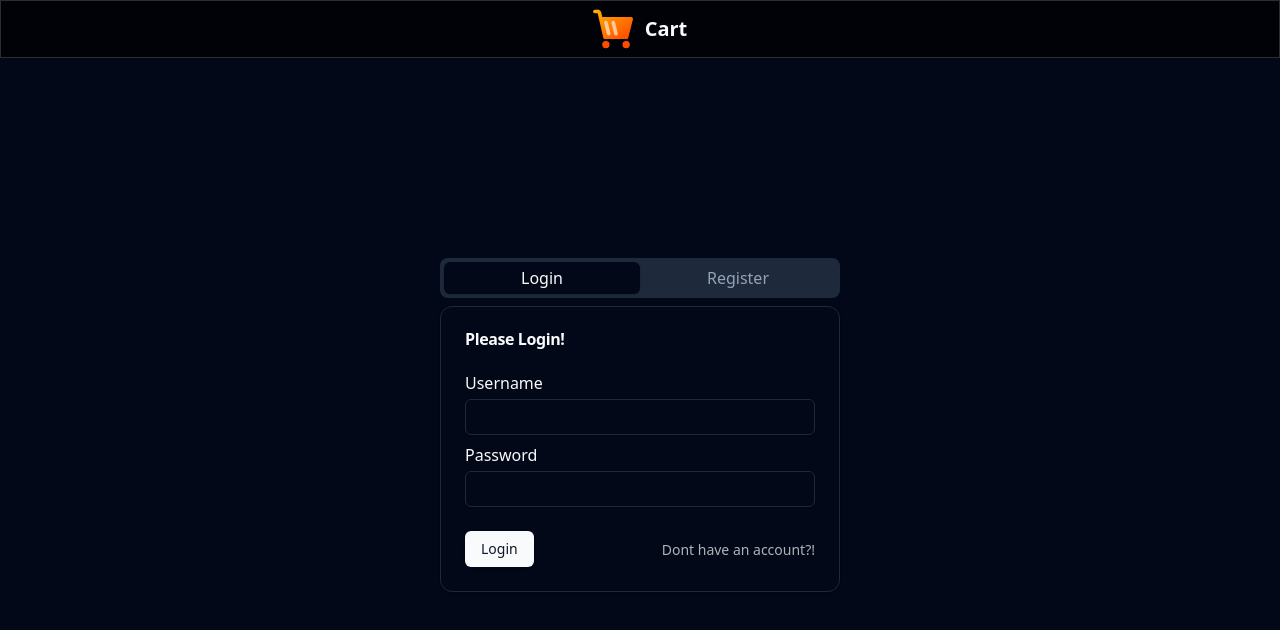
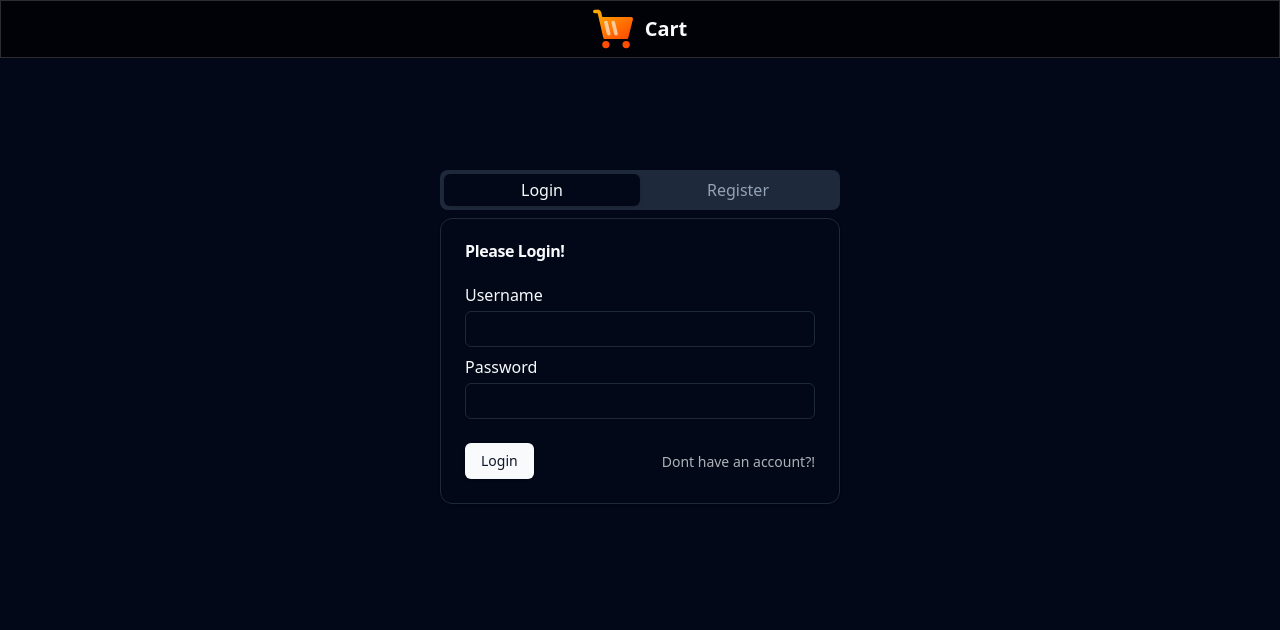
Before and after one commit to nithinK-142/mern-cart, a React (Vite) app in the folder client/: page /auth in a window 1280 px wide. Shown: the top 630 px of the page. Built offline with nearby package versions, Linux system fonts and the light colour scheme.

Commit message:
feat: updated route layout structure with outlet.

```diff
--- a/client/src/App.tsx
+++ /dev/null
@@ -1,32 +0,0 @@
-import { BrowserRouter as Router, Routes, Route } from "react-router-dom";
-import { Navbar } from "./components/Navbar";
-import { AuthPage } from "./pages/auth";
-import { ShopPage } from "./pages/shop";
-import { CheckoutPage } from "./pages/checkout";
-import { PurchasedItemsPage } from "./pages/purchased-items";
-import { ShopContextProvider } from "./context/shop-context";
-import { Toaster } from "react-hot-toast";
-import { ThemeProvider } from "@/context/theme-provider";
-
-function App() {
-  return (
-    <div className="App">
-      <Router>
-        <ShopContextProvider>
-          <ThemeProvider defaultTheme="dark" storageKey="vite-ui-theme">
-            <Navbar />
-            <Routes>
-              <Route path="/" element={<ShopPage />} />
-              <Route path="/auth" element={<AuthPage />} />
-              <Route path="/checkout" element={<CheckoutPage />} />
-              <Route path="/purchased-items" element={<PurchasedItemsPage />} />
-            </Routes>
-            <Toaster />
-          </ThemeProvider>
-        </ShopContextProvider>
-      </Router>
-    </div>
-  );
-}
-
-export default App;
--- a/client/src/components/Navbar.tsx
+++ b/client/src/components/Header.tsx
@@ -28,7 +28,7 @@ import {
 } from "./ui/dropdown-menu";
 import { ModeToggle } from "./mode-toggle";
 
-export const Navbar = () => {
+const Header = () => {
   const { availableMoney, isAuthenticated, logout } =
     useContext<IShopContext>(ShopContext);
   const user = sessionStorage.getItem("username");
@@ -126,3 +126,5 @@ export const Navbar = () => {
     </nav>
   );
 };
+
+export default Header;
--- /dev/null
+++ b/client/src/layout.tsx
@@ -0,0 +1,22 @@
+import { Outlet } from "react-router-dom";
+import Header from "./components/Header";
+import { ShopContextProvider } from "./context/shop-context";
+import { Toaster } from "react-hot-toast";
+import { ThemeProvider } from "@/context/theme-provider";
+
+function App() {
+  return (
+    <main className="h-screen">
+      <ShopContextProvider>
+        <ThemeProvider defaultTheme="dark" storageKey="vite-ui-theme">
+          <Header />
+          <Outlet />
+          {/* <Footer /> */}
+          <Toaster />
+        </ThemeProvider>
+      </ShopContextProvider>
+    </main>
+  );
+}
+
+export default App;
--- a/client/src/main.tsx
+++ b/client/src/main.tsx
@@ -1,10 +1,31 @@
 import React from "react";
 import ReactDOM from "react-dom/client";
-import App from "./App.tsx";
 import "./index.css";
+import {
+  Route,
+  RouterProvider,
+  createBrowserRouter,
+  createRoutesFromElements,
+} from "react-router-dom";
+import Layout from "./layout.tsx";
+import { AuthPage } from "./pages/auth/index.tsx";
+import { ShopPage } from "./pages/shop/index.tsx";
+import { CheckoutPage } from "./pages/checkout/index.tsx";
+import { PurchasedItemsPage } from "./pages/purchased-items/index.tsx";
+
+const router = createBrowserRouter(
+  createRoutesFromElements(
+    <Route path="/" element={<Layout />}>
+      <Route path="" element={<ShopPage />} />
+      <Route path="auth" element={<AuthPage />} />
+      <Route path="checkout" element={<CheckoutPage />} />
+      <Route path="purchased-items" element={<PurchasedItemsPage />} />
+    </Route>
+  )
+);
 
 ReactDOM.createRoot(document.getElementById("root")!).render(
   <React.StrictMode>
-    <App />
+    <RouterProvider router={router} />
   </React.StrictMode>
 );
--- a/client/src/pages/auth/index.tsx
+++ b/client/src/pages/auth/index.tsx
@@ -4,8 +4,8 @@ import Register from "./register";
 
 export const AuthPage = () => {
   return (
-    <div className="flex items-center justify-center h-screen">
-      <Tabs defaultValue="login" className="w-[400px] h-[400px]">
+    <div className="flex justify-center mt-28">
+      <Tabs defaultValue="login" className="w-[340px] sm:w-[400px] h-[400px]">
         <TabsList className="grid w-full h-10 grid-cols-2 mb-2">
           <TabsTrigger value="login" className="text-base">
             Login
```
